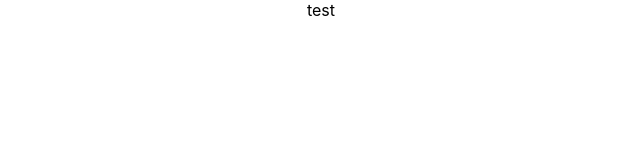
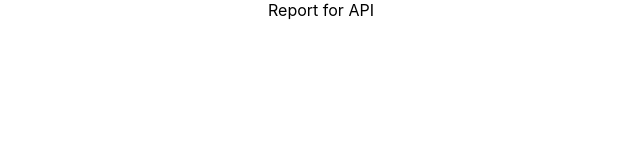
Before and after one commit to ykey-5224/lol_report, a React (Create React App) app: page / in a window 1280 px wide. Shown: the top 160 px of the page, without its empty margins (319-959 px from the left). Built offline with nearby package versions, Linux system fonts and the light colour scheme.

Commit message:
0224 1514

```diff
--- a/src/App.js
+++ b/src/App.js
@@ -4,7 +4,7 @@ import './App.css';
 function App() {
   return (
     <div className="App">
-test
+      Report for API
     </div>
   );
 }
```
